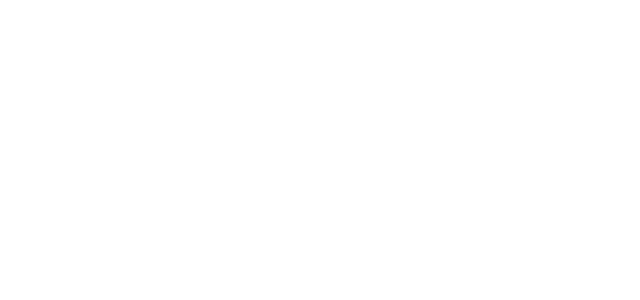
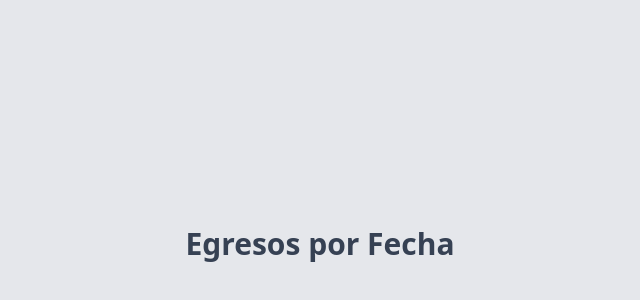
Before and after one commit to raulvelris/Proyecto-Progra-Web, a React (Vite) app: page /egresosxfecha in a window 1280 px wide. Before the commit this address had no page. Shown: the part 136-436 px from the top of the page, without its empty margins (320-960 px from the left). Built offline with nearby package versions, Linux system fonts and the light colour scheme.

Commit message:
Recuperacion de constraseña

```diff
--- a/src/main.tsx
+++ b/src/main.tsx
@@ -3,6 +3,8 @@ import { createRoot } from 'react-dom/client';
 import { BrowserRouter as Router, Route, Routes } from 'react-router-dom';
 import Login from './pages/Login';
 import RecuperarContraseña from './pages/RecuperarContraseña';
+import EgresosxFecha from './pages/EgresosxFecha';
+
 //import "../node_modules/bootstrap/dist/css/bootstrap.min.css";
 
 const App = () => {
@@ -11,6 +13,7 @@ const App = () => {
       <Routes>
         <Route path="/" element={<Login />} />
         <Route path="/recuperar-contraseña" element={<RecuperarContraseña />} />
+        <Route path="/egresosxfecha" element={<EgresosxFecha />} />
       </Routes>
     </Router>
   );
--- a/src/pages/EgresosxFecha.tsx
+++ b/src/pages/EgresosxFecha.tsx
@@ -1,10 +1,13 @@
-//import React from "react";
+// src/pages/EgresosxFecha.tsx
+import React from 'react';
 import '../TailWind.css';
 
-const EgresosxFecha = () => {
-    return <div>
-        hola
+const EgresosxFecha: React.FC = () => {
+  return (
+    <div className="flex justify-center items-center h-screen bg-gray-200">
+      <h1 className="text-3xl font-bold text-gray-700 mb-10">Egresos por Fecha</h1>
     </div>
-}
+  );
+};
 
-export default EgresosxFecha
+export default EgresosxFecha;
```
